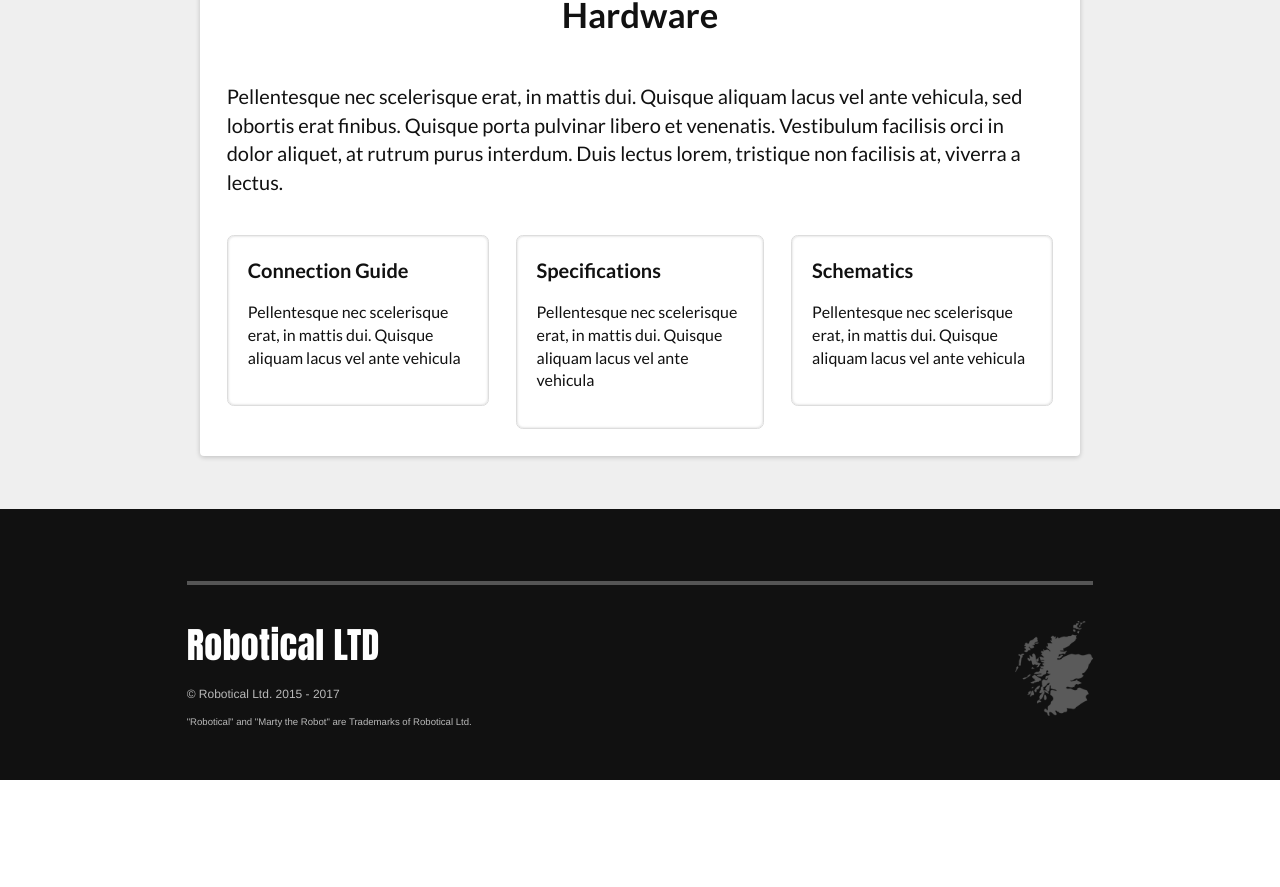
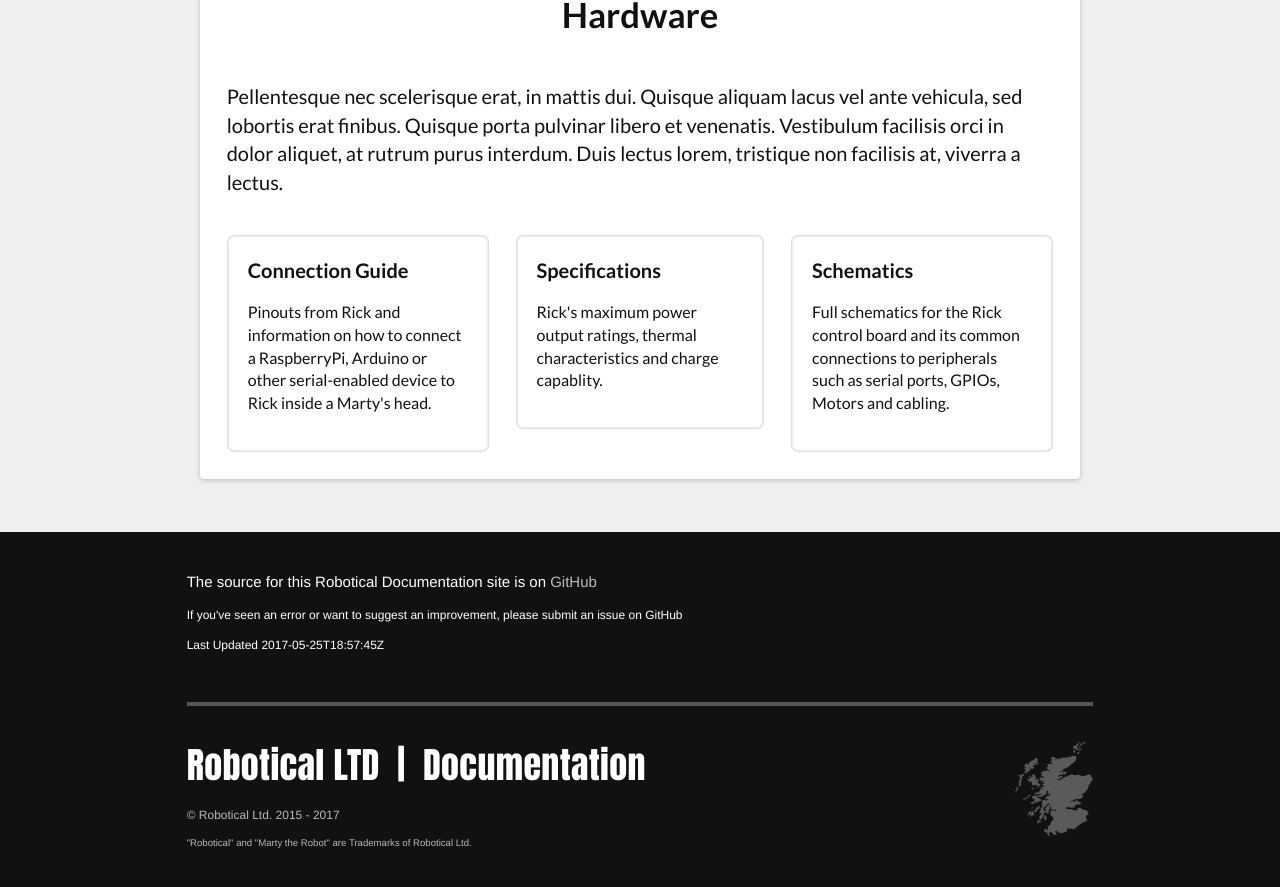
Before and after one commit to robotical/docs.robotical.io, a Jekyll site: the page built from index.html, in a window 1280 px wide and 900 px high, scrolled down 1974 px. Shown: the top 887 px of the window. Built offline with Jekyll 4.4.1, drawn with Linux system fonts in a browser that asks for light colours; nearby versions of some CDN libraries; some web fonts are replaced; before the commit the page ends 2754 px from its top, so only the background shows below that; some of the changed text lies outside the part shown.

Commit message:
starting hardware documentation

```diff
--- a/_config.yml
+++ b/_config.yml
@@ -7,8 +7,8 @@
 
 
 # Site Settings
-title: Robotical Docs
-description: "Robotical Documentations"
+title: 'Robotical Docs'
+description: "Robotical Documentation"
 baseurl: ""
 url: "http://docs.robotical.io"
 
@@ -24,11 +24,10 @@
     icon: 'external-link'
 
 # Primary and Accent (Compliment) colour:
+# NOTE current (S)CSS is generated from main web repo so not
+# directly using these
 theme_colour: "#37abc8"
 theme_complement: "#ffda61"
-
-# :selection and mark colour
-select_colour: "desaturate(lighten(#9ac6ff, 10%), 10%)"
 
 # Build Settings
 future: false
--- a/_includes/footer.html
+++ b/_includes/footer.html
@@ -1,13 +1,32 @@
 
 <footer>
-  <div class="container wide vspace">
+  <div class="container vspace">
+
+    <p class="bitbigger">
+      The source for this Robotical Documentation site is on
+      <a href="https://github.com/robotical/docs.robotical.io">GitHub</a>
+    </p>
+
+    <p>
+      If you've seen an error or want to suggest an improvement, please submit an issue on GitHub
+    </p>
+
+    <p>
+      Last Updated <time>{{ site.time | date: "%FT%TZ" }}</time>
+    </p>
+
     <hr>
 
     <div class="pull-right">
       <img src="{{ iste.baseurl }}/img/scotland.png"
            class="img-responsive scotland">
     </div>
-    <h1 class="titlefont">Robotical LTD</h1>
+    <h1 class="titlefont">
+      <a href="https://robotical.io">
+        Robotical LTD
+        &nbsp;|&nbsp; Documentation
+      </a>
+    </h1>
     <p class="muted">
       &copy; Robotical Ltd. 2015 - 2017
     </p>
--- a/_includes/nav.html
+++ b/_includes/nav.html
@@ -5,7 +5,7 @@
       <li class="col">
 	<a {% if page.url == link.url or request.path == link.url %}class="active"{% endif %}
            href="{{ link.url }}" title="{{ link.text }}">
-          <i class="fa fa-{{link.icon}} fa-fw"></i>&nbsp;
+          <i class="fa fa-{{link.icon}} fa-fw muted smaller"></i>&nbsp;
           {{link.text}}
         </a>
       </li>
--- a/index.html
+++ b/index.html
@@ -289,31 +289,33 @@
 
       <div class="row padd">
         <div class="col">
-          <a href="TODO" class="inherit">
+          <a href="{{ site.baseurl }}/hardware/connections" class="inherit">
             <div class="well bigger">
               <strong>Connection Guide</strong>
               <p class="smaller">
-                Pellentesque nec scelerisque erat, in mattis dui. Quisque aliquam lacus vel ante vehicula
+                Pinouts from Rick and information on how to connect a RaspberryPi, Arduino or
+                other serial-enabled device to Rick inside a Marty's head.
               </p>
             </div>
           </a>
         </div>
         <div class="col">
-          <a href="TODO" class="inherit">
+          <a href="{{ site.baseurl }}/hardware/specs" class="inherit">
             <div class="well bigger">
               <strong>Specifications</strong>
               <p class="smaller">
-                Pellentesque nec scelerisque erat, in mattis dui. Quisque aliquam lacus vel ante vehicula
+                Rick's maximum power output ratings, thermal characteristics and charge capablity.
               </p>
             </div>
           </a>
         </div>
         <div class="col">
-          <a href="TODO" class="inherit">
+          <a href="{{ site.baseurl }}/hardware/schematics" class="inherit">
             <div class="well bigger">
               <strong>Schematics</strong>
               <p class="smaller">
-                Pellentesque nec scelerisque erat, in mattis dui. Quisque aliquam lacus vel ante vehicula
+                Full schematics for the Rick control board and its common connections to peripherals such
+                as serial ports, GPIOs, Motors and cabling.
               </p>
             </div>
           </a>
```
Also changed, not shown: other parts of index.html (+1 -1 lines), _layouts/article.html (+36 -0 lines), hardware/connections.md (added, +9 -0 lines), hardware/index.md (added, +13 -0 lines), hardware/schematics.md (added, +9 -0 lines), hardware/specs.md (added, +32 -0 lines).
